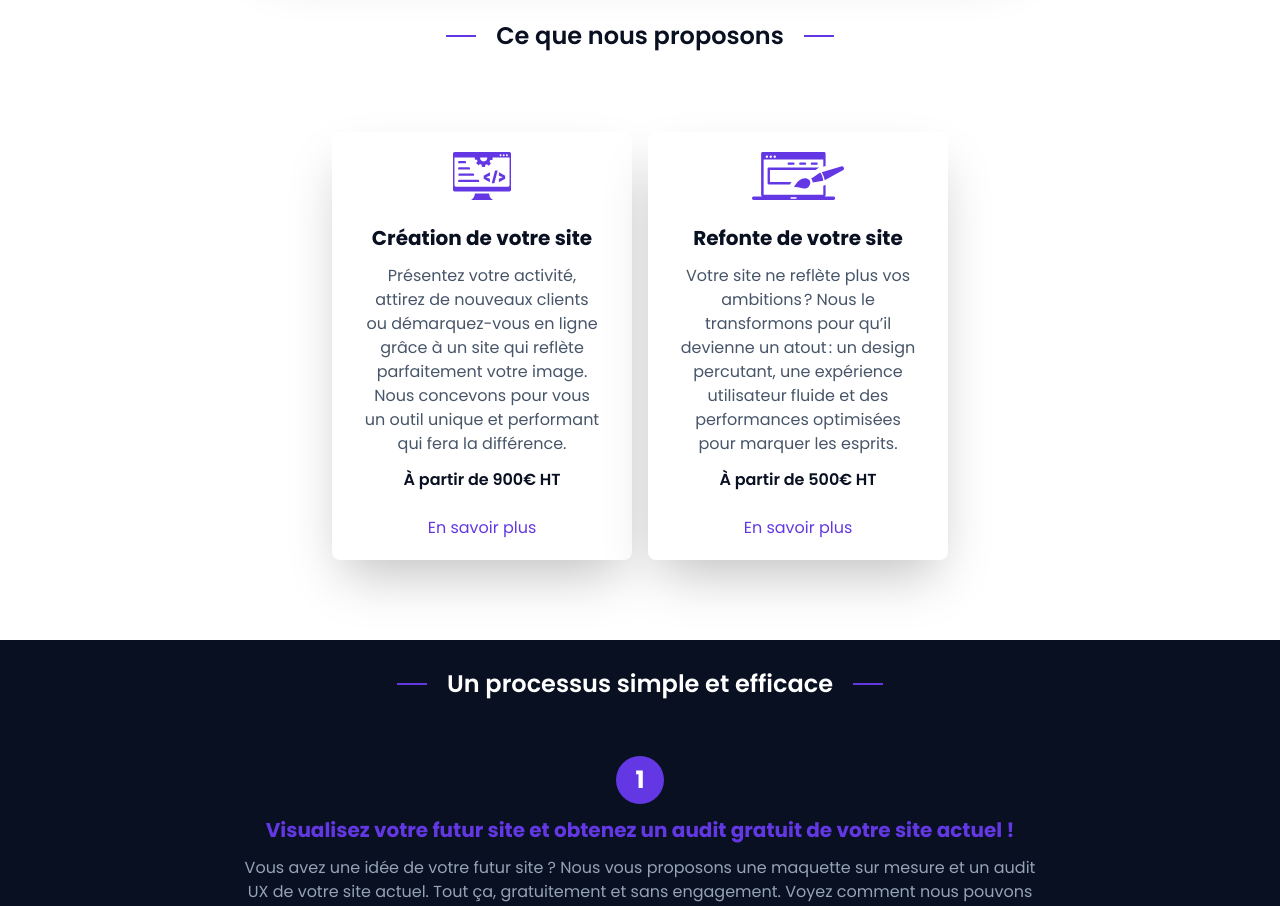
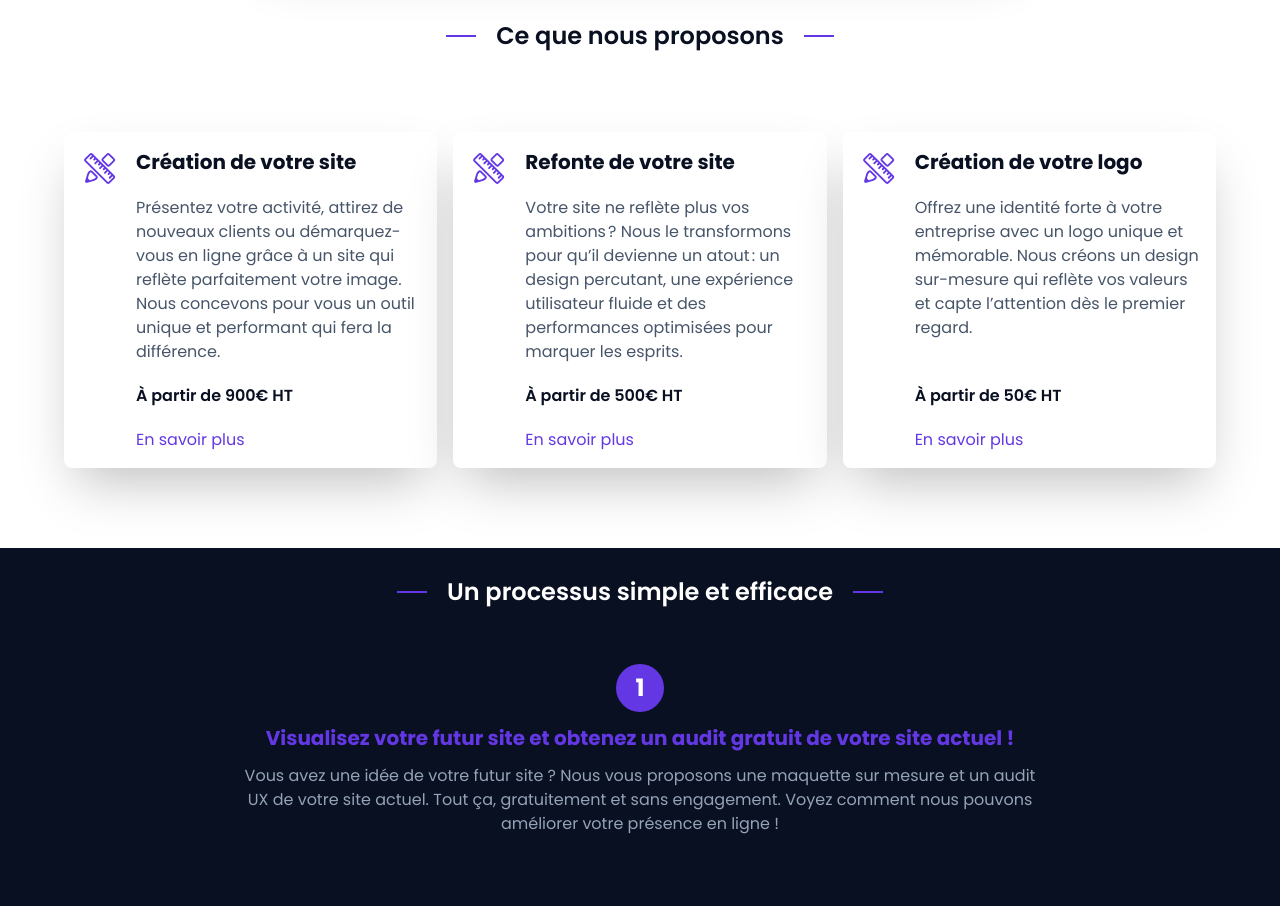
Before and after one commit to emilienmarotta/newcrea, a React (Vite) app: page / in a window 1280 px wide. Shown: the part 820-1726 px from the top of the page. Built offline with nearby package versions, Linux system fonts and the light colour scheme.

Commit message:
Edit Offers - Add logo creation

```diff
--- a/src/Body/Offer.jsx
+++ b/src/Body/Offer.jsx
@@ -1,3 +1,5 @@
+import { div } from "framer-motion/client";
+
 export default function Offer({
   imageSrc,
   altText,
@@ -6,14 +8,20 @@ export default function Offer({
   price,
 }) {
   return (
-    <div className="flex h-auto w-[100%] flex-col items-center justify-between gap-3 rounded-lg bg-white px-8 py-5 text-center shadow-2xl xs:w-[250px] xs:px-3 sm:w-[300px] sm:px-8">
-      <img className="h-9 xs:mb-3 xs:h-12" src={imageSrc} alt={altText} />
-      <h3>{title}</h3>
-      <p className="flex-grow text-smTextWhtColor">{description}</p>
-      <p className="font-semibold">À partir de {price}€ HT</p>
-      <a className="underline-animation mt-3 text-paletteColor2" href="#">
-        En savoir plus
-      </a>
+    <div>
+      <div className="flex h-full max-w-[500px] flex-row justify-between gap-4 rounded-lg bg-paletteColor3 p-4 shadow-2xl">
+        <img className="size-10" src={imageSrc} alt={altText} />
+        <div className="flex flex-grow flex-col items-start justify-start gap-5">
+          <h3>{title}</h3>
+          <p className="text-smTextWhtColor">{description}</p>
+          <div className="mt-auto">
+            <p className="mb-5 font-semibold">À partir de {price}€ HT</p>
+            <a className="underline-animation text-paletteColor2" href="#">
+              En savoir plus
+            </a>
+          </div>
+        </div>
+      </div>
     </div>
   );
 }
--- a/src/Body/Offers.jsx
+++ b/src/Body/Offers.jsx
@@ -6,21 +6,28 @@ export default function Offers() {
       <div className="text-center">
         <h2 id="offers">Ce que nous proposons</h2>
       </div>
-      <div className="mx-auto my-20 flex w-[90%] flex-col justify-center gap-4 xs:flex-row">
+      <div className="mx-auto my-20 flex h-auto w-[90%] flex-col items-center justify-between gap-4 lg:flex-row lg:items-stretch">
         <Offer
-          imageSrc="assets/web-development.svg"
+          imageSrc="assets/design-logo.svg"
           altText="Web development logo"
           title="Création de votre site"
           description="Présentez votre activité, attirez de nouveaux clients ou démarquez-vous en ligne grâce à un site qui reflète parfaitement votre image. Nous concevons pour vous un outil unique et performant qui fera la différence."
           price={900}
         />
         <Offer
-          imageSrc="assets/web-redesign.svg"
+          imageSrc="assets/design-logo.svg"
           altText="Web redesign logo"
           title="Refonte de votre site"
           description="Votre site ne reflète plus vos ambitions ? Nous le transformons pour qu’il devienne un atout : un design percutant, une expérience utilisateur fluide et des performances optimisées pour marquer les esprits."
           price={500}
         />
+        <Offer
+          imageSrc="assets/design-logo.svg"
+          altText="Logo logo"
+          title="Création de votre logo"
+          description="Offrez une identité forte à votre entreprise avec un logo unique et mémorable. Nous créons un design sur-mesure qui reflète vos valeurs et capte l’attention dès le premier regard."
+          price={50}
+        />
       </div>
     </>
   );
--- a/src/Footer/Footer.jsx
+++ b/src/Footer/Footer.jsx
@@ -52,7 +52,10 @@ export default function Footer() {
           <div className="flex flex-col gap-2 md:items-start">
             <p className="mb-2 font-semibold">Menu</p>
             <div className="flex flex-col gap-2 text-smTextWhtColor md:items-start">
-              <a className="footer-link" href="#">
+              <a
+                className="footer-link"
+                href="https://www.instagram.com/newcreafr/"
+              >
                 Accueil
               </a>
               <a className="footer-link" href="#offers">
```
Also changed, not shown: public/assets/design-logo.svg (added).
